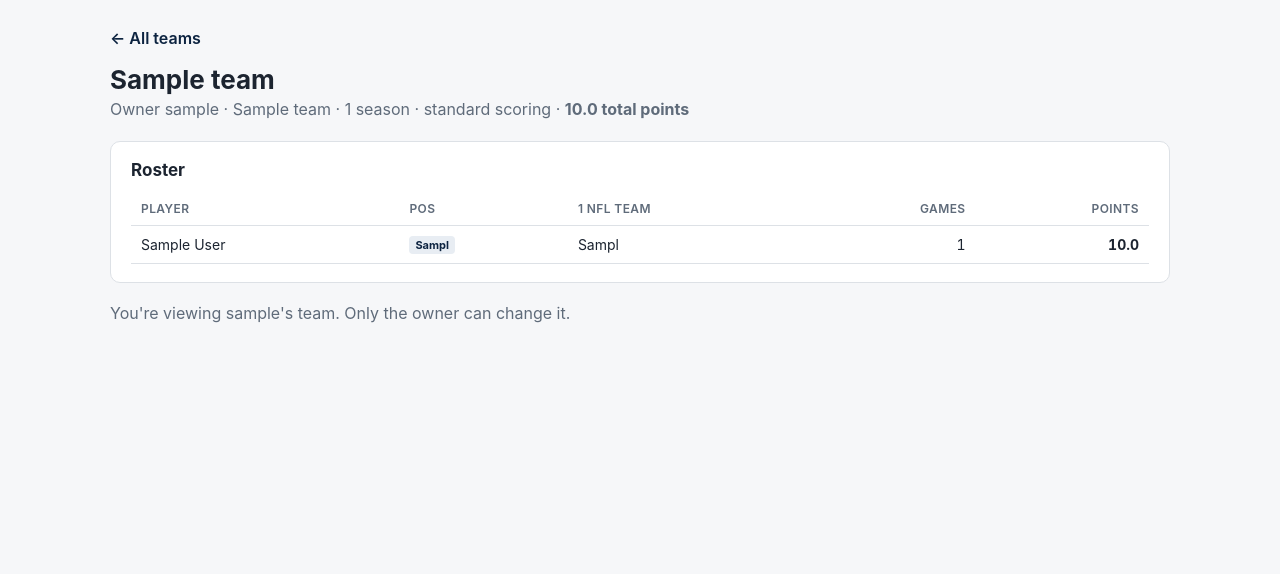
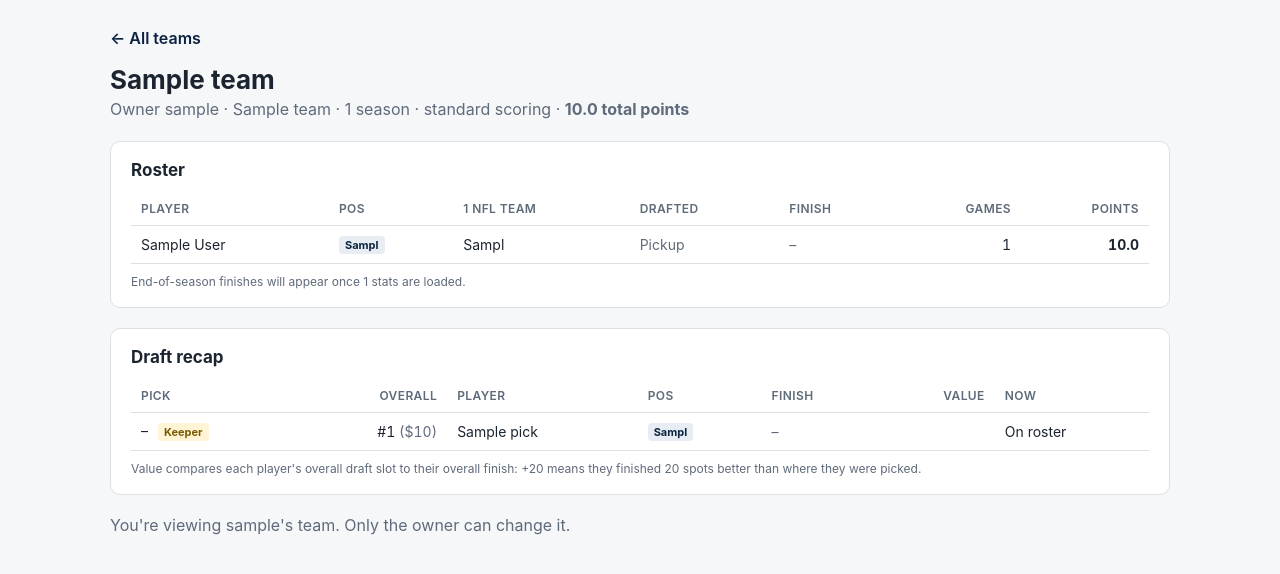
Before and after one commit to mpdunn05/nfl-fantasy-ledger, a Flask app: page /cse30246/nfl_fantasy_ledger/teams/1 in a window 1280 px wide. Shown: the part 56-630 px from the top of the page. Run offline with Flask 3, Linux system fonts and the light colour scheme; tables that the repository leaves empty or names only in its code hold one stand-in row (values such as "Sample post"); data that the repository does not hold is empty.

Commit message:
Show draft picks and end-of-season ranks on team pages
- Import saves each ESPN team's full draft (new draft_picks table),
  including players later traded or dropped, keepers and auction bids
- Roster shows when each player was drafted and their finish
  (position rank and overall rank in the team's scoring format)
- New draft recap with a value score: overall pick minus overall finish
- Kickers are ranked by 3 x FG + 1 x PAT since nflverse doesn't score kicking
- migrations/002_draft_picks.sql adds the table; schema.sql updated

```diff
--- a/app.py
+++ b/app.py
@@ -280,6 +280,46 @@ def create_team():
     return redirect(url_for("team_detail", team_id=team_id))
 
 
+# ---------------------------------------------------------------- end-of-season ranks
+RANK_POSITIONS = ("QB", "RB", "WR", "TE", "K")
+
+
+def season_ranks(season, scoring_format):
+    """
+    End-of-regular-season finish for every QB/RB/WR/TE/K in a season, in the team's scoring format.
+    Returns {player_id: {"pts", "pos_rank", "overall_rank", "position"}}.
+    pos_rank:     rank among players at the same position (WR3 = 3rd-best WR)
+    overall_rank: rank among all QB/RB/WR/TE (kickers excluded, as fantasy sites usually do)
+    nflverse doesn't score kicking, so kickers are ranked by 3 x FG made + 1 x PAT made.
+    """
+    rows = query("""
+        WITH totals AS (
+            SELECT s.player_id, p.position,
+                   SUM(CASE WHEN p.position = 'K' THEN 3 * COALESCE(s.fg_made, 0) + COALESCE(s.pat_made, 0)
+                            WHEN %s = 'ppr'      THEN s.fantasy_points_ppr
+                            WHEN %s = 'half_ppr' THEN (s.fantasy_points + s.fantasy_points_ppr) / 2
+                            ELSE s.fantasy_points END) AS pts
+            FROM player_week_stats s
+            JOIN nfl_players p ON p.player_id = s.player_id
+            WHERE s.season = %s AND s.season_type = 'REG' AND p.position IN ('QB','RB','WR','TE','K')
+            GROUP BY s.player_id, p.position
+        ),
+        pos_ranked AS (
+            SELECT player_id, position, pts,
+                   RANK() OVER (PARTITION BY position ORDER BY pts DESC) AS pos_rank
+            FROM totals
+        ),
+        skill_ranked AS (
+            SELECT player_id, RANK() OVER (ORDER BY pts DESC) AS overall_rank
+            FROM totals WHERE position <> 'K'
+        )
+        SELECT pr.player_id, pr.position, ROUND(pr.pts, 1) AS pts, pr.pos_rank, sr.overall_rank
+        FROM pos_ranked pr
+        LEFT JOIN skill_ranked sr ON sr.player_id = pr.player_id""",
+        (scoring_format, scoring_format, season))
+    return {r["player_id"]: r for r in rows}
+
+
 # ---------------------------------------------------------------- team page
 @app.route("/cse30246/nfl_fantasy_ledger/teams/<int:team_id>")
 def team_detail(team_id):
@@ -294,6 +334,7 @@ def team_detail(team_id):
 
     roster = query("""
         SELECT re.roster_entry_id, p.player_id, p.full_name, p.position,
+               re.draft_round, re.draft_pick,
                GROUP_CONCAT(DISTINCT s.team SEPARATOR '/') AS season_team,
                COUNT(s.week) AS games,
                ROUND(SUM(CASE ft.scoring_format
@@ -307,8 +348,23 @@ def team_detail(team_id):
                ON s.player_id = re.player_id AND s.season = ft.season
               AND s.season_type = 'REG'
         WHERE re.team_id = %s
-        GROUP BY re.roster_entry_id, p.player_id, p.full_name, p.position
+        GROUP BY re.roster_entry_id, p.player_id, p.full_name, p.position,
+                 re.draft_round, re.draft_pick
         ORDER BY pts DESC""", (team_id,))
+
+    # End-of-season finish (e.g. WR3, #12 overall) for rostered and drafted players
+    ranks = season_ranks(team["season"], team["scoring_format"])
+    for r in roster:
+        r["finish"] = ranks.get(r["player_id"])
+
+    draft = query("""SELECT overall_pick, draft_round, round_pick, bid_amount, keeper,
+                            player_id, player_name, position
+                     FROM draft_picks WHERE team_id = %s ORDER BY overall_pick""", (team_id,))
+    on_roster = {r["player_id"] for r in roster}
+    for d in draft:
+        d["finish"] = ranks.get(d["player_id"])
+        d["on_roster"] = d["player_id"] in on_roster
+    has_stats = bool(ranks)
 
     is_owner = team["user_id"] == current_user_id()
     q = request.args.get("q", "").strip()
@@ -324,7 +380,8 @@ def team_detail(team_id):
 
     total = sum(r["pts"] or 0 for r in roster)
     return render_template("team.html", team=team, roster=roster, matches=matches,
-                           q=q, total=total, formats=FORMATS, is_owner=is_owner)
+                           q=q, total=total, formats=FORMATS, is_owner=is_owner,
+                           draft=draft, has_stats=has_stats)
 
 
 # ---------------------------------------------------------------- INSERT (add player)
@@ -434,6 +491,22 @@ def match_espn_players(players):
     return found, missing
 
 
+def name_draft_picks(draft):
+    """Draft picks for players no longer on any roster come without a name; fill from player_id_map."""
+    unnamed = [d["espn_id"] for d in draft if not d["name"]]
+    if unnamed:
+        rows = query("SELECT espn_id, name, position FROM player_id_map WHERE espn_id IN ({})".format(
+            ", ".join(["%s"] * len(unnamed))), unnamed)
+        known = {r["espn_id"]: r for r in rows}
+        for d in draft:
+            if not d["name"]:
+                r = known.get(d["espn_id"])
+                d["name"] = (r["name"] if r else None) or "ESPN player #{}".format(d["espn_id"])
+                if r and not d["position"]:
+                    d["position"] = (r["position"] or "").replace("PK", "K")
+    return draft
+
+
 def espn_form_args(f):
     return (f.get("espn_s2", "").strip() or None, f.get("swid", "").strip() or None)
 
@@ -480,6 +553,8 @@ def import_espn_save():
         return redirect(url_for("import_espn"))
 
     found, missing = match_espn_players(team["players"])
+    draft = name_draft_picks(team["draft"])
+    draft_found, _ = match_espn_players(draft)
     uid = current_user_id()
 
     conn = get_conn()
@@ -524,6 +599,16 @@ def import_espn_save():
                     cur.execute("""INSERT INTO roster_entries (team_id, player_id, draft_round, draft_pick)
                                    VALUES (%s, %s, %s, %s)""",
                                 (team_id, gsis, p["draft_round"], p["draft_pick"]))
+
+            # Full draft, including players since traded or dropped
+            cur.execute("DELETE FROM draft_picks WHERE team_id = %s", (team_id,))
+            for d in draft:
+                cur.execute("""INSERT INTO draft_picks
+                                 (team_id, overall_pick, draft_round, round_pick, bid_amount, keeper,
+                                  player_id, player_name, position)
+                               VALUES (%s, %s, %s, %s, %s, %s, %s, %s, %s)""",
+                            (team_id, d["overall"], d["round"], d["round_pick"], d["bid"], d["keeper"],
+                             draft_found.get(d["espn_id"]), d["name"][:100], (d["position"] or None)))
         conn.commit()
     except Exception:
         conn.rollback()
@@ -531,8 +616,9 @@ def import_espn_save():
     finally:
         conn.close()
 
-    msg = "{} '{}' from {}: {} players.".format(
-        "Updated" if existing else "Imported", name, league["league_name"], len(seen))
+    msg = "{} '{}' from {}: {} players{}.".format(
+        "Updated" if existing else "Imported", name, league["league_name"], len(seen),
+        " and {} draft picks".format(len(draft)) if draft else "")
     if missing:
         msg += " Not imported: {}.".format(", ".join(
             "{} ({})".format(p["name"], p["position"] or "?") for p in missing))
--- a/schema.sql
+++ b/schema.sql
@@ -116,6 +116,22 @@ CREATE TABLE roster_entries (
   CONSTRAINT uq_roster UNIQUE (team_id, player_id)
 );
 
+-- A fantasy team's full draft, including players later traded or dropped (filled by the ESPN import)
+CREATE TABLE draft_picks (
+  team_id       INT          NOT NULL,
+  overall_pick  SMALLINT     NOT NULL,             -- 1 = first pick of the draft
+  draft_round   TINYINT      NULL,
+  round_pick    TINYINT      NULL,                 -- pick number within the round
+  bid_amount    SMALLINT     NULL,                 -- auction drafts only
+  keeper        BOOLEAN      NOT NULL DEFAULT FALSE,
+  player_id     VARCHAR(12)  NULL,                 -- NULL when the player isn't in nfl_players (e.g. D/ST)
+  player_name   VARCHAR(100) NOT NULL,
+  position      VARCHAR(5)   NULL,
+  PRIMARY KEY (team_id, overall_pick),
+  CONSTRAINT fk_draft_team   FOREIGN KEY (team_id)   REFERENCES fantasy_teams(team_id) ON DELETE CASCADE,
+  CONSTRAINT fk_draft_player FOREIGN KEY (player_id) REFERENCES nfl_players(player_id)
+);
+
 -- ---------------------------------------------------------------
 -- Views the app reads from
 -- ---------------------------------------------------------------
--- a/templates/team.html
+++ b/templates/team.html
@@ -2,6 +2,25 @@
 {% block title %}{{ team.team_name }} · NFL Fantasy{% endblock %}
 {% block nav_teams %}on{% endblock %}
 {% block content %}
+{% macro finish_cell(f) -%}
+  {%- if f -%}
+    <strong>{{ f.position }}{{ f.pos_rank }}</strong>{% if f.overall_rank %} <span class="muted">· #{{ f.overall_rank }}</span>{% endif %}
+  {%- else -%}<span class="muted">–</span>{%- endif -%}
+{%- endmacro %}
+{% macro value_cell(pick, f) -%}
+  {%- if pick and f and f.overall_rank -%}
+    {%- set diff = pick - f.overall_rank -%}
+    <span class="val {{ 'up' if diff > 0 else ('down' if diff < 0 else '') }}" title="Drafted #{{ pick }}, finished #{{ f.overall_rank }}">
+      {{- '+' if diff > 0 }}{{ diff }}</span>
+  {%- endif -%}
+{%- endmacro %}
+<style>
+  .muted { color:var(--muted); }
+  .val { font-size:12px; font-weight:700; padding:2px 6px; border-radius:4px; background:#eef1f5; }
+  .val.up { background:#e7f6ec; color:#14532d; }
+  .val.down { background:#fdecea; color:#7a1c13; }
+  tr.gone td { color:var(--muted); }
+</style>
 <p><a class="link" href="{{ url_for('teams') }}">← All teams</a>
   {% if is_owner %} · <a class="link" href="{{ url_for('account') }}">My Account</a>{% endif %}</p>
 <h1>{{ team.team_name }}</h1>
@@ -12,12 +31,15 @@
   <h2>Roster</h2>
   {% if roster %}
   <table>
-    <tr><th>Player</th><th>Pos</th><th>{{ team.season }} NFL team</th><th class="num">Games</th><th class="num">Points</th>{% if is_owner %}<th></th>{% endif %}</tr>
+    <tr><th>Player</th><th>Pos</th><th>{{ team.season }} NFL team</th><th>Drafted</th><th>Finish</th>
+        <th class="num">Games</th><th class="num">Points</th>{% if is_owner %}<th></th>{% endif %}</tr>
     {% for r in roster %}
     <tr>
       <td>{{ r.full_name }}</td>
       <td><span class="pos">{{ r.position or '–' }}</span></td>
       <td>{{ r.season_team or 'Did not play' }}</td>
+      <td>{% if r.draft_pick %}Rd {{ r.draft_round }} · #{{ r.draft_pick }}{% else %}<span class="muted">{{ 'Pickup' if draft else '–' }}</span>{% endif %}</td>
+      <td>{{ finish_cell(r.finish) }}</td>
       <td class="num">{{ r.games }}</td>
       <td class="num"><strong>{{ r.pts if r.pts is not none else '0.0' }}</strong></td>
       {% if is_owner %}
@@ -33,7 +55,45 @@
   {% else %}
   <p class="empty">No players yet.{% if is_owner %} Search below to add some.{% endif %}</p>
   {% endif %}
+  {% if roster and has_stats %}
+  <p class="muted" style="font-size:12px;margin:10px 0 0">
+    Finish = end of {{ team.season }} regular season in {{ team.scoring_format }} scoring:
+    position rank (WR3 = 3rd-best WR) · overall rank among QB/RB/WR/TE.
+    Kickers are ranked by 3 pts per FG + 1 per extra point.</p>
+  {% elif roster %}
+  <p class="muted" style="font-size:12px;margin:10px 0 0">
+    End-of-season finishes will appear once {{ team.season }} stats are loaded.</p>
+  {% endif %}
 </div>
+
+{% if draft %}
+<div class="card">
+  <h2>Draft recap</h2>
+  <table>
+    <tr><th>Pick</th><th class="num">Overall</th><th>Player</th><th>Pos</th><th>Finish</th>
+        <th class="num" title="Overall pick minus overall finish. Positive = finished better than drafted.">Value</th><th>Now</th></tr>
+    {% for d in draft %}
+    <tr class="{{ '' if d.on_roster else 'gone' }}">
+      <td>{% if d.draft_round and d.round_pick %}{{ d.draft_round }}.{{ '%02d'|format(d.round_pick) }}{% else %}–{% endif %}
+          {% if d.keeper %}<span class="mine">Keeper</span>{% endif %}</td>
+      <td class="num">#{{ d.overall_pick }}{% if d.bid_amount %} <span class="muted">(${{ d.bid_amount }})</span>{% endif %}</td>
+      <td>{{ d.player_name }}</td>
+      <td><span class="pos">{{ d.position or '–' }}</span></td>
+      <td>{{ finish_cell(d.finish) }}</td>
+      <td class="num">{{ value_cell(d.overall_pick, d.finish) }}</td>
+      <td>{{ 'On roster' if d.on_roster else 'Traded / dropped' }}</td>
+    </tr>
+    {% endfor %}
+  </table>
+  <p class="muted" style="font-size:12px;margin:10px 0 0">
+    Value compares each player's overall draft slot to their overall finish: +20 means they finished 20 spots better than where they were picked.</p>
+</div>
+{% elif team.platform == 'espn' and is_owner %}
+<div class="card">
+  <h2>Draft recap</h2>
+  <p class="empty">Re-import this team from <a class="link" href="{{ url_for('import_espn') }}">Import from ESPN</a> to load your full draft.</p>
+</div>
+{% endif %}
 
 {% if is_owner %}
 <div class="row">
```
Also changed, not shown: espn.py (+42 -5 lines), migrations/002_draft_picks.sql (added).
